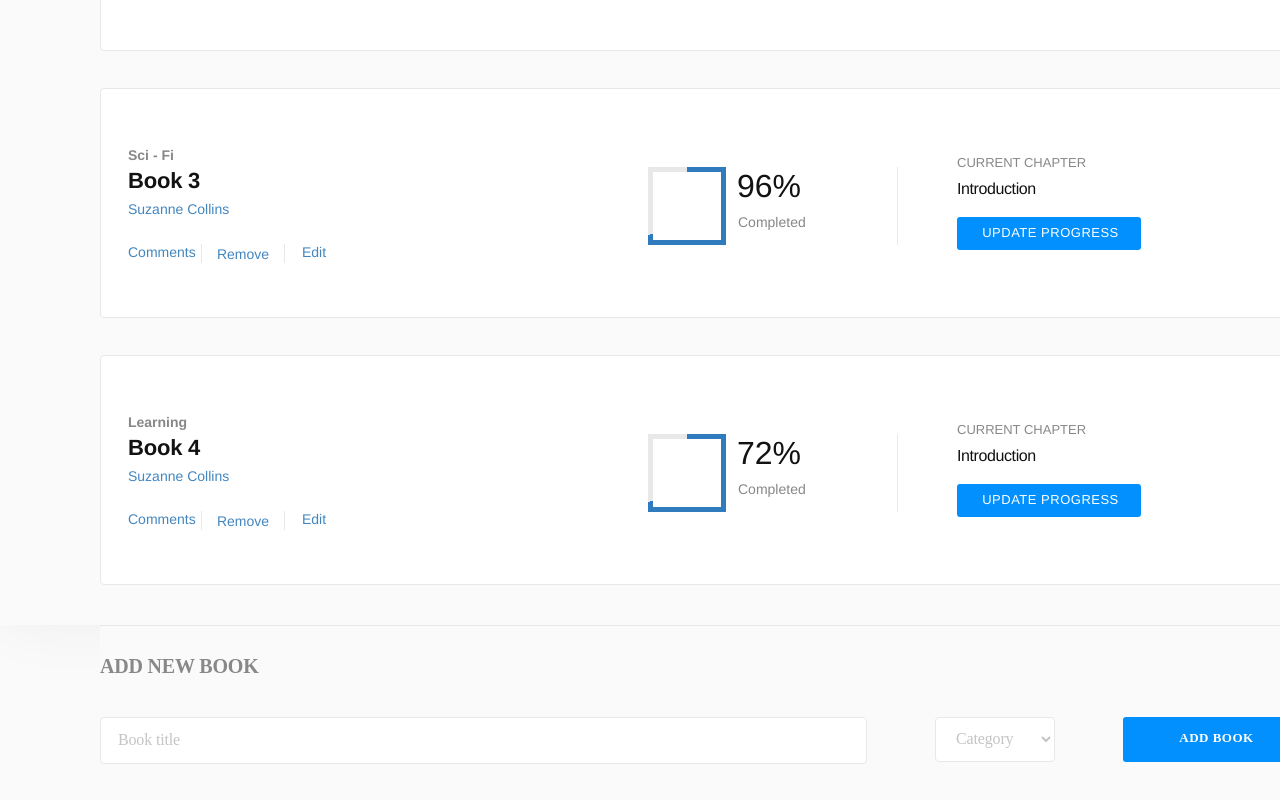
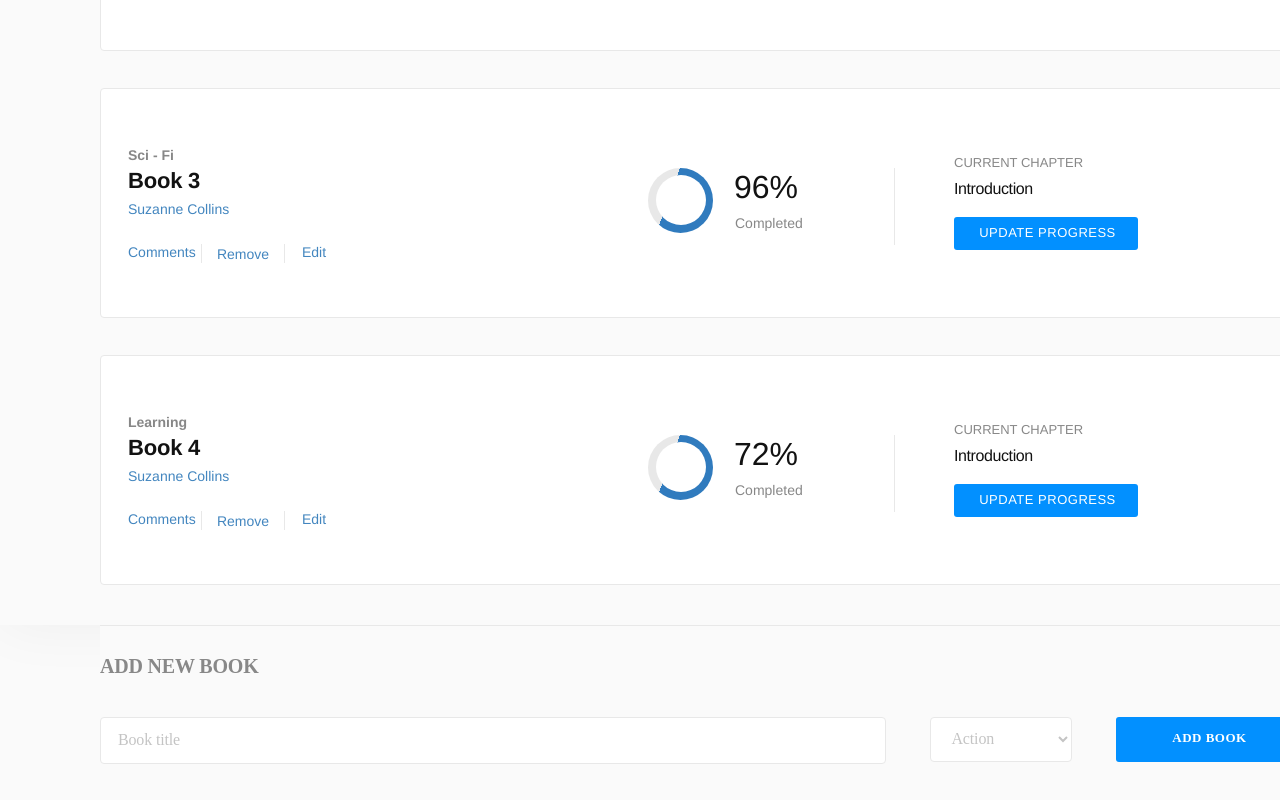
Before and after one commit to rajkumardas2701/bookstore, a React (Create React App) app: page / in a window 1280 px wide. Shown: the part 778-1578 px from the top of the page. Built offline with nearby package versions, Linux system fonts and the light colour scheme.

Commit message:
Fix progress bar issue on firefox

```diff
--- a/src/components/CategoryFilter.js
+++ b/src/components/CategoryFilter.js
@@ -1,7 +1,7 @@
 import React from 'react';
 import PropTypes from 'prop-types';
 
-const CATEGORIES = ['Category', 'Action', 'Biography', 'History', 'Horror', 'Kids', 'Learning', 'Sci - Fi'];
+const CATEGORIES = ['Action', 'Biography', 'History', 'Horror', 'Kids', 'Learning', 'Sci - Fi'];
 
 const CategoryFilter = ({ handleFilterChange }) => (
   <select name="category" onChange={handleFilterChange}>
--- a/src/containers/BooksForm.js
+++ b/src/containers/BooksForm.js
@@ -17,7 +17,7 @@ const BooksForm = ({ createBook }) => {
 
   const handleSubmit = (event) => {
     event.preventDefault();
-    if (title === '' || category === '' || category === 'Category') {
+    if (title === '' || category === '') {
       error = true;
     } else {
       createBook({
@@ -43,7 +43,6 @@ const BooksForm = ({ createBook }) => {
           }
         </select>
         <button className="AddBookBtn" type="submit"><p id="addBooktext">ADD BOOK</p></button>
-        <h2>{error ? 'Enter required fields' : ''}</h2>
       </form>
     </div>
   );
--- a/src/styles/Book.css
+++ b/src/styles/Book.css
@@ -103,16 +103,16 @@
 }
 
 .completionBar {
-  width: 68px;
-  height: 68px;
-  border-style: solid;
-  border-width: 5px;
-  border-image-source: conic-gradient(#307bbe 0% 64%, #e8e8e8 64% 100%);
-  border-image-slice: 1;
   border-radius: 50%;
+  width: 65px;
+  height: 65px;
+  display: flex;
+  background: #ddd;
+  margin-right: 10px;
+  background-image: linear-gradient(290deg,#307bbe 0 64%, #e8e8e8 64% 100%);
 }
 
-.completionBar > .completionBar-inner {
+.completionBar-inner {
   box-sizing: border-box;
   border-radius: 50%;
   width: 50px;
--- a/src/styles/BookForm.css
+++ b/src/styles/BookForm.css
@@ -49,9 +49,9 @@
 }
 
 #category {
-  width: 285px;
+  width: 400px;
   height: 45px;
-  margin: 19px 34px 0;
+  margin: 19px 10px 0;
   padding: 6px 15px 9px 16px;
   border-radius: 4px;
   border: solid 1px #e8e8e8;
```
